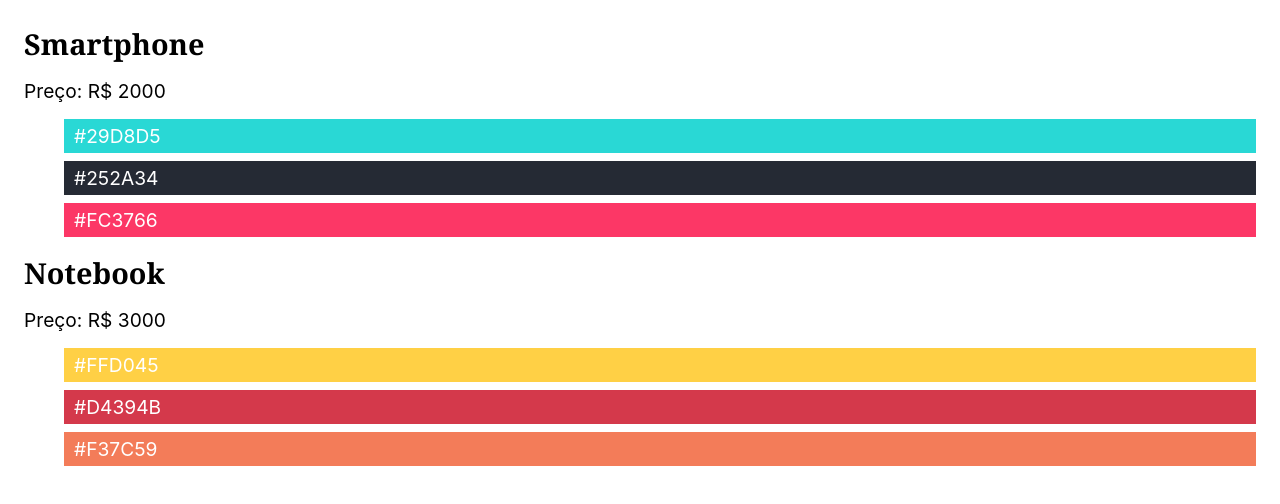
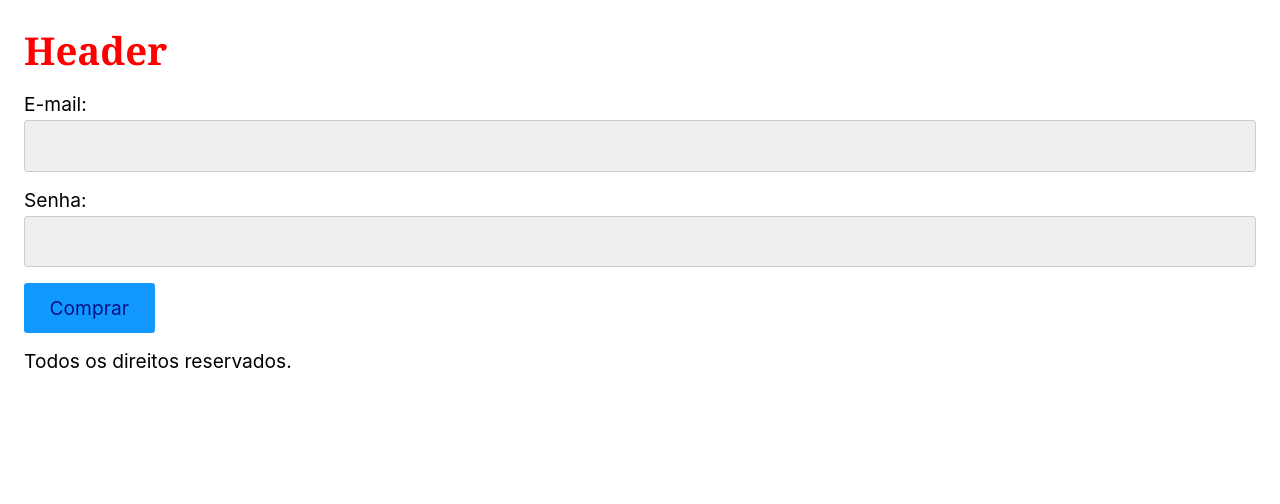
Before and after one commit to Henrique1204/React-Origamid, a React (Create React App) app in the folder appreact/: page / in a window 1280 px wide. Shown: the top 504 px of the page. Built offline with nearby package versions, Linux system fonts and the light colour scheme; the HTML template or start-up script is replaced by a standard one.

Commit message:
Adicionar explicacao sobre componentes

```diff
--- a/appreact/src/App.js
+++ b/appreact/src/App.js
@@ -1,59 +1,16 @@
-// Organize os produtos como mostrado no vídeo
-// Mostre apenas produtos que forem mais caros que R$ 1500
-const produtos = [
-    {
-        id: 1,
-        nome: 'Smartphone',
-        preco: 'R$ 2000',
-        cores: ['#29d8d5', '#252a34', '#fc3766'],
-    },
-    {
-        id: 2,
-        nome: 'Notebook',
-        preco: 'R$ 3000',
-        cores: ['#ffd045', '#d4394b', '#f37c59'],
-    },
-    {
-        id: 3,
-        nome: 'Tablet',
-        preco: 'R$ 1500',
-        cores: ['#365069', '#47c1c8', '#f95786'],
-    },
-];
+import React from "react";
+import Header from "./Header.js";
+import Form from "./Form/Form.js";
+import Footer from "./Footer.js";
 
 const App = () => {
-    const dados = produtos.filter(({preco}) => Number(preco.replace("R$ ", "")) > 1500);
-
     return (
-        <section>
-            <ul style={{listStyle: "none", padding: "0px"}}>
-                {
-                    dados.map(({id, nome, preco, cores}) => (
-                        <li key={id}>
-                            <h2>{nome}</h2>
-                            <p>Preço: {preco}</p>
-                            <ul style={{listStyle: "none"}}>
-                                {
-                                    cores.map(c => (
-                                        <li key={c}
-                                            style={{color: "#FFF",
-                                                    backgroundColor: c,
-                                                    padding: "5px 10px",
-                                                    textTransform: "uppercase"
-                                                }}
-                                        >
-                                            {c}
-                                        </li>
-                                    ))
-                                }
-                            </ul>
-                        </li>
-                    ))
-                }
-            </ul>
-        </section>
+        <>
+            <Header />
+            <Form />
+            <Footer />
+        </>
     );
-};
-
+}
 
 export default App;
--- /dev/null
+++ b/appreact/src/Footer.js
@@ -0,0 +1,11 @@
+import React from 'react'
+
+const Footer = () => {
+    return (
+        <footer>
+            <p>Todos os direitos reservados.</p>
+        </footer>
+    )
+}
+
+export default Footer;
--- /dev/null
+++ b/appreact/src/Form/Button.js
@@ -0,0 +1,5 @@
+import React from 'react'
+
+const Button = () => (<button>Comprar</button>);
+
+export default Button;
--- /dev/null
+++ b/appreact/src/Form/Form.js
@@ -0,0 +1,17 @@
+import React from 'react'
+import Button from './Button'
+import Input from './Input';
+
+const Form = () => {
+    return (
+        <form>
+            <Input id="email" label="E-mail:" />
+
+            <Input id="senha" label="Senha:" type="password" />
+
+            <Button />
+        </form>
+    );
+}
+
+export default Form;
--- /dev/null
+++ b/appreact/src/Form/Input.js
@@ -0,0 +1,12 @@
+import React from 'react'
+
+const Input = ({id, label, ...props}) => {
+    return (
+        <div style={{margin: "1rem 0"}}>
+            <label htmlFor={id}>{label}</label>
+            <input id={id} type="text" {...props}/>
+        </div>
+    );
+};
+
+export default Input;
--- /dev/null
+++ b/appreact/src/Header.js
@@ -0,0 +1,13 @@
+import React from "react";
+
+const Titulo = ({cor, children}) => (<h1 style={{color: cor}}>{children}</h1>);
+
+const Header = () => {
+    return (
+        <header>
+            <Titulo cor="red">Header</Titulo>
+        </header>
+    );
+}
+
+export default Header;
```
